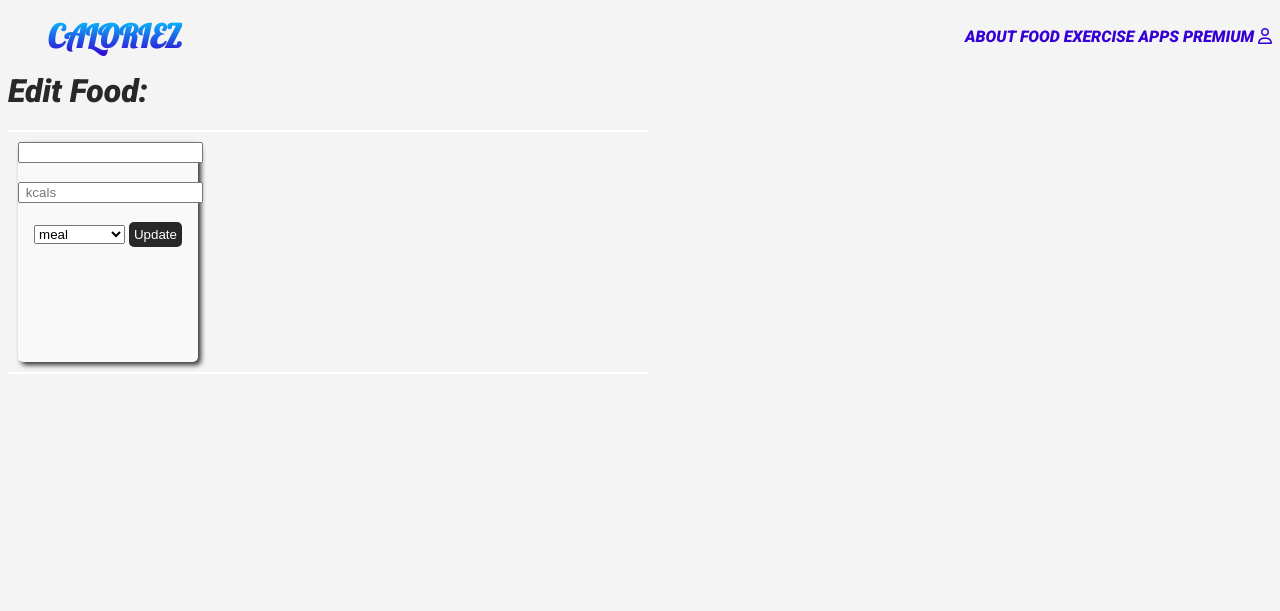
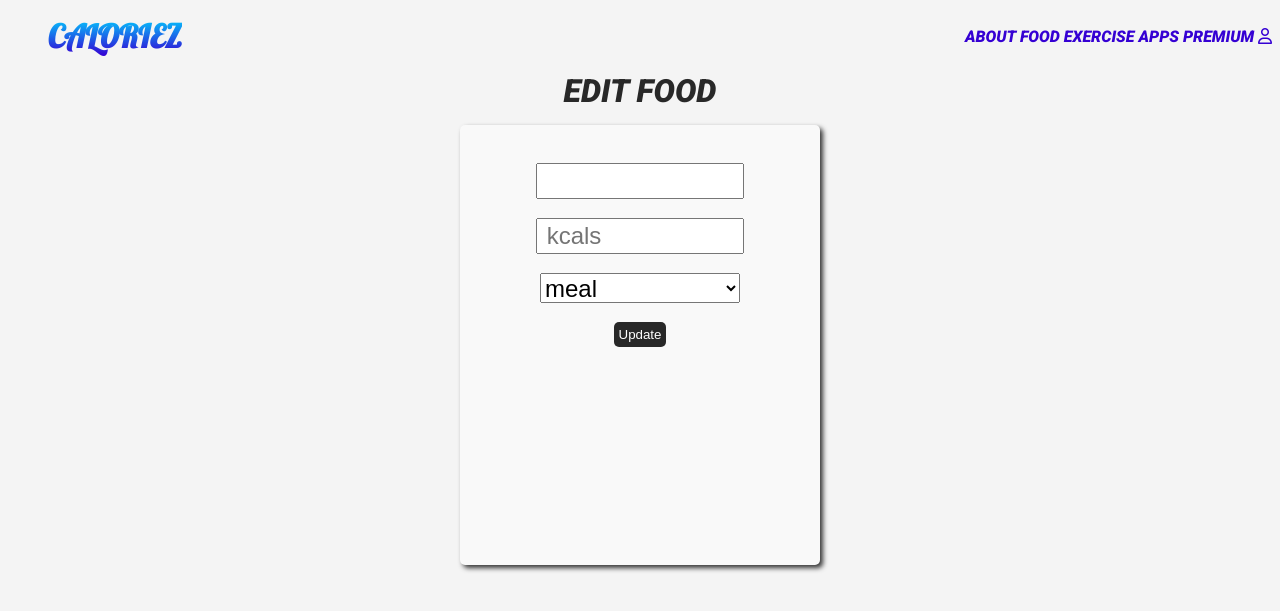
Before and after one commit to chrisholtt/Calorie-tracker-app, a Flask app: template templates/foods/edit.html in a window 1280 px wide. Shown: the top 611 px of the page. Run offline with Flask 2, Linux system fonts and the light colour scheme; the template is opened without the code that fills it, so the values that code supplies are empty; some libraries are stand-ins or nearby versions; some web fonts are replaced.

Commit message:
Final commit

```diff
--- a/controllers/foods_controller.py
+++ b/controllers/foods_controller.py
@@ -81,4 +81,5 @@ def search(id, days_id):
     eaten_calories = food_repository.get_eaten_cals(id, days_id)
     eat_calories = food_repository.get_eat_cals(calories, eaten_calories)
     foods = food_repository.user_foods(id, days_id)
-    return render_template("foods/results.html", day=day, user=user, days=days, calories=calories, foods=foods, eaten_calories=eaten_calories, eat_calories=eat_calories, days_id=days_id, results=results)
+    progress = day_repository.get_progress(calories, eaten_calories)
+    return render_template("foods/results.html", day=day, user=user, days=days, calories=calories, foods=foods, eaten_calories=eaten_calories, eat_calories=eat_calories, days_id=days_id, results=results, progress=progress)
--- a/static/style.css
+++ b/static/style.css
@@ -25,8 +25,6 @@ h1, h2, h3, h4, h5, h6, .h1, .h2, .h3, .h4, .h5, .h6 {
     margin-bottom: 0;
 }
 
-
-/* PROGRESS BAR */
 .progress-wrapper{
     width: 50vw;
     margin-top: 20px;
@@ -56,6 +54,7 @@ background: linear-gradient(0deg, rgba(255,0,0,1) 0%, rgba(254,255,207,1) 100%);
     background: var(--Blue1);
     border-radius: 5px;
     cursor: pointer;
+    text-decoration: none;
 }
 .get-started-btn a{
     color: white;
@@ -488,3 +487,49 @@ button{
     display: flex;
     flex-direction: column;
 }
+
+.edit-wrapper{
+    display: flex;
+    align-items: center;
+    justify-content: center;
+    flex-direction: column;
+}
+
+.edit-food-container {
+    display: flex;
+    align-items: center;
+    justify-content: center;
+    padding: 15px 10px;
+    margin: 0;
+    height: auto;
+}
+
+.edit-food-container-inner{
+    display: flex;
+    flex-direction: column;
+    width: 360px;
+    height: 440px;
+    background: var(--Gray0);
+    border-radius: 5px;
+    text-align: center;
+    justify-content: space-between;
+    box-shadow: 3px 3px 5px #343434;
+}
+
+
+.edit-food-bg {
+    font-size: 180px;
+    color: var(--Blue1);
+}
+
+
+.edit-inputs{
+    width: 200px;
+    height: 30px;
+    font-size: 24px;
+}
+
+.hero-wrapper{
+    margin-left: 100px;
+    margin-top: 100px;
+}
--- a/templates/foods/edit.html
+++ b/templates/foods/edit.html
@@ -1,18 +1,21 @@
 {% extends 'base.html' %}
 
 {% block content %}
-<h1>Edit Food:</h1>
-<div class="food-wrapper">
-    <div class="food-container">
-        <div class="food-container-inner">
+<div class="edit-wrapper">
+    <h1>EDIT FOOD</h1>
+    <div class="edit-food-container">
+        <div class="edit-food-container-inner">
             <form action="/foods/edit/add/{{user_id}}/{{food_id}}/{{day_id}}" method="POST">
-                <input name="name" type="text" placeholder="{{food.name}}" value="{{ food.name }}">
                 <br>
                 <br>
-                <input name="calories" type="text" placeholder="{{food.calories}} kcals" value="{{food.calories}}">
+                <input class="edit-inputs" name="name" type="text" placeholder="{{food.name}}" value="{{ food.name }}">
                 <br>
                 <br>
-                <select name="food_type" id="type" required>
+                <input class="edit-inputs" name="calories" type="text" placeholder="{{food.calories}} kcals"
+                    value="{{food.calories}}">
+                <br>
+                <br>
+                <select class="edit-inputs" name="food_type" id="type" required>
                     <option value="main" {% if food.food_type=="main" %} selected {% endif %}>meal</option>
                     <option value="fruit" {% if food.food_type=="fruit" %} selected {% endif %}>fruit</option>
                     <option value="drink" {% if food.food_type=="drink" %} selected {% endif %}>drink</option>
@@ -21,27 +24,31 @@
                     <option value="supplement" {% if food.food_type=="supplement" %} selected {% endif %}>supplement
                     </option>
                 </select>
+                <br>
+                <br>
                 <button>Update</button>
             </form>
 
 
 
-            <div class="food-bg">
+            <div class="edit-food-bg">
                 {% if food.food_type == 'main' %}
-                <i class="fa-solid fa-burger"></i>
+                <i class="fa-solid fa-burger" id="blue-gradient"></i>
                 {% elif food.food_type == 'fruit'%}
-                <i class="fa-solid fa-apple-whole"></i>
+                <i class="fa-solid fa-apple-whole" id="blue-gradient"></i>
                 {% elif food.food_type == 'drink'%}
-                <i class="fa-solid fa-bottle-water"></i>
+                <i class="fa-solid fa-bottle-water" id="blue-gradient"></i>
                 {% elif food.food_type == 'snack'%}
-                <i class="fa-solid fa-candy-cane"></i>
+                <i class="fa-solid fa-candy-cane" id="blue-gradient"></i>
                 {% elif food.food_type == 'other'%}
-                <i class="fa-solid fa-circle-question"></i>
+                <i class="fa-solid fa-circle-question" id="blue-gradient"></i>
                 {% elif food.food_type == 'supplement'%}
-                <i class="fa-solid fa-syringe"></i>
+                <i class="fa-solid fa-syringe" id="blue-gradient"></i>
                 {% endif %}
             </div>
         </div>
     </div>
 </div>
+
+
 {% endblock content %}
--- a/templates/index.html
+++ b/templates/index.html
@@ -2,9 +2,9 @@
 
 {% block content %}
 
-<h1>Welcome to calroiez tracker</h1>
 
 <div class="hero-wrapper">
+    <h1>Welcome to calroiez tracker</h1>
     <div>
         <h1>Fitness <br>
             starts with <br>
@@ -14,7 +14,7 @@
         <p>Take control of your goals. Track calories, break <br> down ingredients, and log activities with <br>
             Caloriez.
         </p>
-        <button class="get-started-btn"><a href="/users">Get started</a></button>
+        <button class="get-started-btn"><a href="/users" class="get-started-btn">Get started</a></button>
         <p>Already have an account? <a href="/">Login</a> </p>
     </div>
 
```
Also changed, not shown: templates/days/day.html (+3 -5 lines), templates/foods/results.html (+17 -15 lines), repositories/day_repository.py (line endings or trailing spaces).
